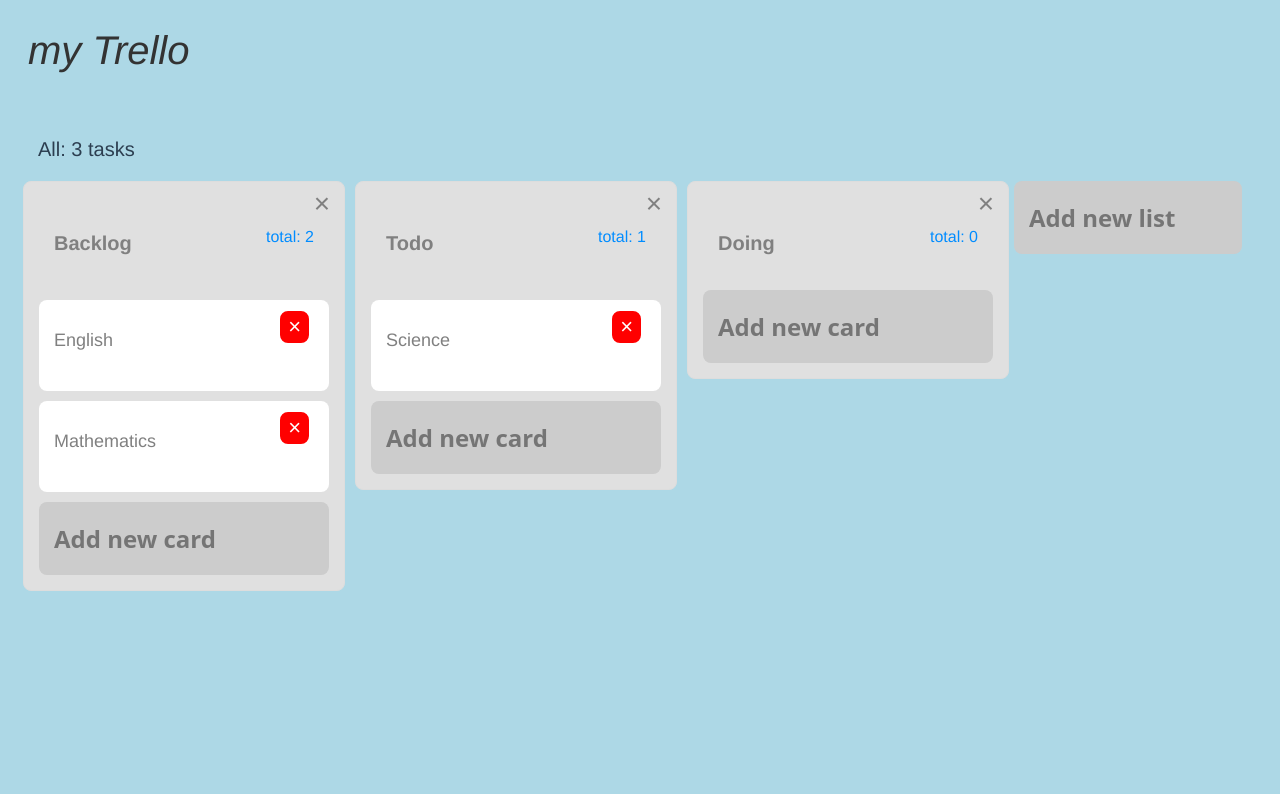
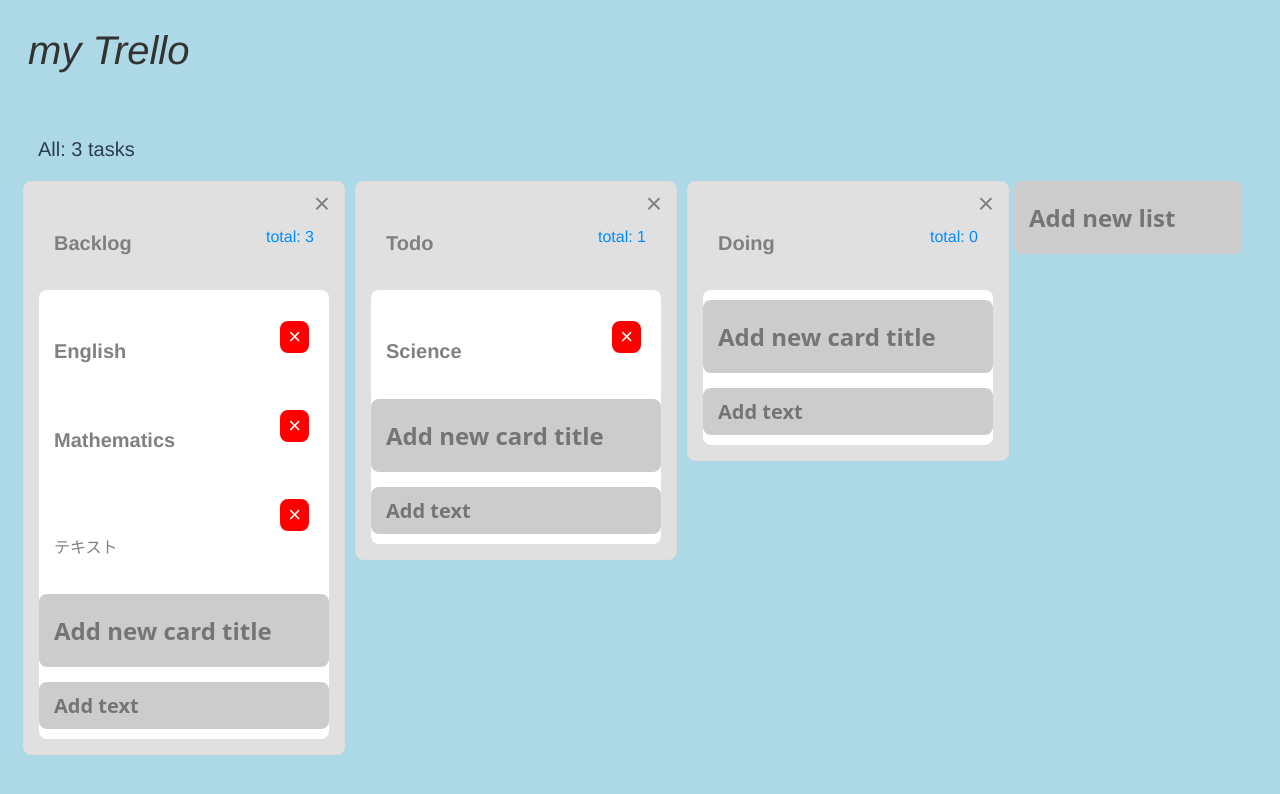
Before and after one commit to Takaharayuuki/Vue-trello, a Vue app: page / in a window 1280 px wide. Shown: the top 794 px of the page. Built offline with nearby package versions, Linux system fonts and the light colour scheme.

Commit message:
add: カードに本文を記入できる機能の実装

```diff
--- a/src/assets/css/styles.css
+++ b/src/assets/css/styles.css
@@ -43,6 +43,21 @@
   width: 320px;
 }
 
+.title-input {
+  padding: 20px 15px;
+  width: calc(100% - 30px);
+  background-color: #ccc;
+  border-radius: 8px;
+  cursor: pointer;
+  border: none;
+  font-family: "Noto Sans Japanese", "Noto Sans", 'system-ui', sans-serif;
+  font-weight: 700;
+  font-size: 24px;
+  color: #242424;
+  cursor: pointer;
+  overflow: overlay;
+}
+
 .text-input {
   padding: 20px 15px;
   width: calc(100% - 30px);
@@ -58,7 +73,26 @@
   overflow: overlay;
 }
 
+.cardText-input {
+  padding: 10px 15px;
+  width: calc(100% - 30px);
+  background-color: #ccc;
+  border-radius: 8px;
+  cursor: pointer;
+  border: none;
+  font-family: "Noto Sans Japanese", "Noto Sans", 'system-ui', sans-serif;
+  font-weight: 700;
+  font-size: 20px;
+  color: #242424;
+  cursor: pointer;
+  overflow: overlay;
+}
+
 .text-input:focus {
+  outline: 0;
+  cursor: initial;
+}
+.title-input:focus {
   outline: 0;
   cursor: initial;
 }
@@ -142,8 +176,7 @@
   margin-top: 10px;
   margin-bottom: 10px;
   position: relative;
-  display: flex;
-  padding: 30px 15px 40px;
+  padding: 30px 15px 10px;
   background-color: #fff;
   border-radius: 8px;
   width: 260px;
@@ -165,7 +198,14 @@
 }
 
 .body {
-  font-size: 18px;
+  font-size: 20px;
+  font-weight: bold;
   width: 100%;
   word-wrap: break-word;
 }
+
+.cardInputBox {
+  padding: 10px 0;
+  background-color: #fff;
+  border-radius: 8px;
+}
--- a/src/components/Board.vue
+++ b/src/components/Board.vue
@@ -5,7 +5,7 @@
   </header>
   <main>
     <p class="info-line">All: {{ totalTasks }} tasks</p>
-    <div class="list-index">
+    <draggable :list="lists" class="list-index" @end="movingList">
       <List
         v-for="(item, index) in lists"
         :key="item.id"
@@ -15,12 +15,13 @@
         @change="movingCard"
        />
       <ListAdd />
-    </div>
+    </draggable>
   </main>
 </div>
 </template>
 
 <script>
+import draggable from 'vuedraggable'
 import ListAdd from './ListAdd.vue'
 import List from './List.vue'
 import { mapState } from 'vuex'
@@ -29,7 +30,8 @@
   name: 'Board',
   components: {
     List,
-    ListAdd
+    ListAdd,
+    draggable
   },
   computed: {
     ...mapState([
@@ -42,6 +44,9 @@
   methods: {
     movingCard() {
       this.$store.dispatch('updateList', { lists: this.lists })
+    },
+    movingList() {
+      this.$store.dispatch('updateList', { lists: this.lists })
     }
   },
 }
--- a/src/components/Card.vue
+++ b/src/components/Card.vue
@@ -6,6 +6,7 @@
     <div class="body">
       {{ body }}
     </div>
+    <p>{{ text }}</p>
   </div>
 </template>
 
@@ -16,6 +17,10 @@
     body: {
       type: String,
       required: true
+    },
+    text: {
+      type: String,
+      required: false
     },
     listIndex: {
       type: Number,
--- a/src/components/CardAdd.vue
+++ b/src/components/CardAdd.vue
@@ -2,14 +2,22 @@
   <form :class="classList" class="addcard" @submit.prevent="addCardToList">
     <input v-model="body"
       type="text"
-      class="text-input"
-      placeholder="Add new card"
+      class="title-input"
+      placeholder="Add new card title"
       @focusin="startEditing"
       @focusout="finishEditing"
     />
+    <input
+    v-model="text"
+    type="text"
+    class="cardText-input"
+    placeholder="Add text"
+    @focusin="startEditing"
+    @focusout="finishEditing"
+    style="margin-top:15px;">
     <button
       type="submit"
-      :class="titleExists"
+      :class="titleExists || textExists"
       class="add-button"
       v-if="isEditing || titleExists">
       Add
@@ -29,13 +37,15 @@
   data() {
     return {
       body: '',
+      text: '',
       isEditing: false,
     }
   },
   methods: {
     addCardToList() {
-      this.$store.dispatch('addCardToList', { body: this.body, listIndex: this.listIndex })
+      this.$store.dispatch('addCardToList', { body: this.body, text:this.text, listIndex: this.listIndex })
       this.body = ''
+      this.text = ''
     },
     startEditing() {
       this.isEditing = true
@@ -49,7 +59,10 @@
       return this.isEditing ? 'active' : ''
     },
     titleExists() {
-      return this.body.length > 0 ? 'addable' : ''
+      return this.body.length > 0  ? 'addable' : ''
+    },
+    textExists() {
+      return this.text.length > 0  ? 'addable' : ''
     },
   }
 }
--- a/src/components/List.vue
+++ b/src/components/List.vue
@@ -5,6 +5,7 @@
       <p class="list-counter">total: {{ totalCardInList }}</p>
       <div class="deletelist" @click="removeList">×</div>
     </div>
+    <div class="cardInputBox">
       <draggable
         group="cards"
         :list="cards"
@@ -16,9 +17,11 @@
           :key="item.id"
           :cardIndex="index"
           :listIndex="listIndex"
+          :text="item.text"
         />
         <CardAdd :listIndex='listIndex' />
       </draggable>
+    </div>
   </div>
 </template>
 
--- a/src/store/index.js
+++ b/src/store/index.js
@@ -13,6 +13,7 @@
         cards: [
           { body: 'English' },
           { body: 'Mathematics' },
+          { text: 'テキスト'}
         ]
       },
       {
@@ -35,7 +36,7 @@
       state.lists.splice(payload.listIndex,1)
     },
     addCardToList(state, payload) {
-      state.lists[payload.listIndex].cards.push({ body: payload.body })
+      state.lists[payload.listIndex].cards.push({ body: payload.body , text: payload.text })
     },
     removeCardFromList(state, payload) {
       state.lists[payload.listIndex].cards.splice(payload.cardIndex, 1)
```
Lines whose indentation alone changed are shown as unchanged.
